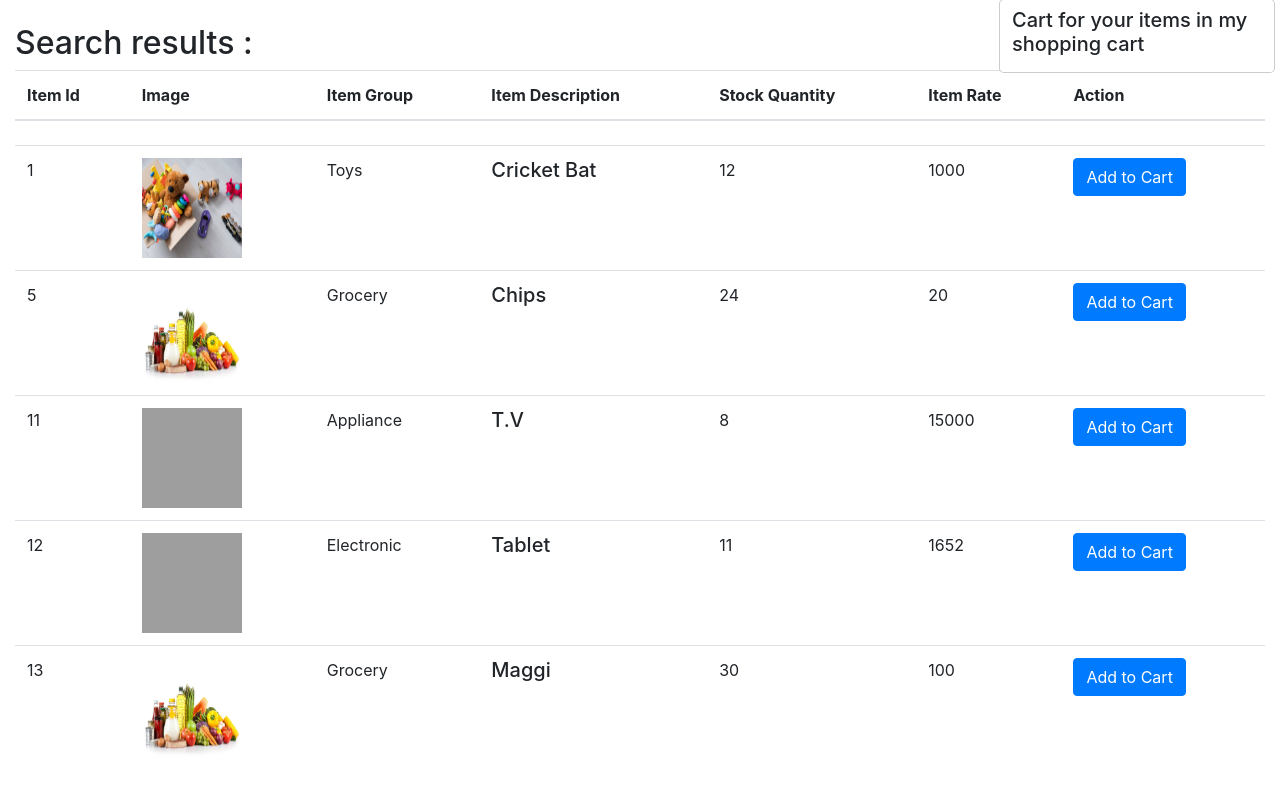
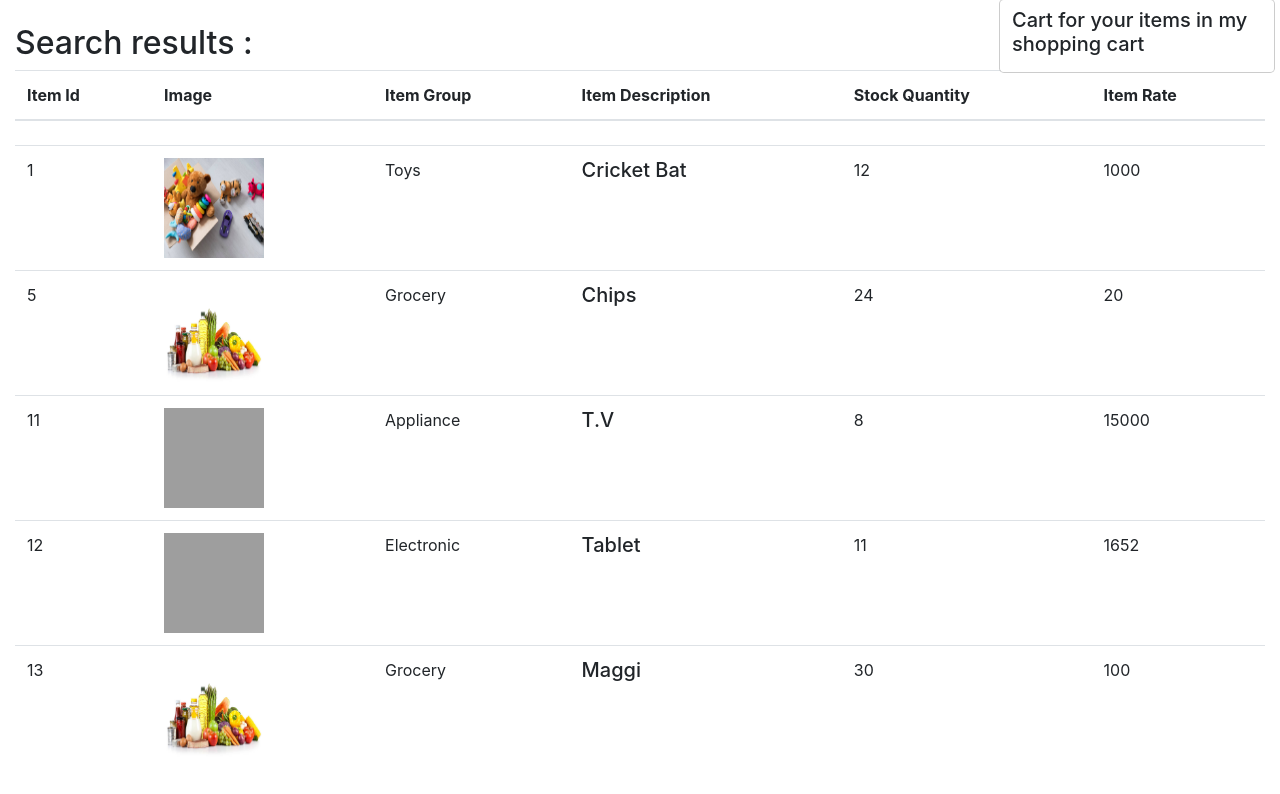
Before and after one commit to aayush999999/my-first-project, a Django app: template templates/search.html in a window 1280 px wide. Shown: the part 56-850 px from the top of the page. Run offline with Django 4.2, Linux system fonts and the light colour scheme; the template is opened without the code that fills it: values that come from a table or form of the project are taken from there, others are empty; data comes from the database, SQL or seed files in the repository; some libraries are stand-ins or nearby versions; grey boxes are pictures that could not be loaded.

Commit message:
improve search feature

```diff
--- a/templates/practice.html
+++ b/templates/practice.html
@@ -48,6 +48,7 @@
 {% block js %}
 
 <script>
+
 
 
   {% comment %} console.log('working'); {% endcomment %}
--- a/templates/search.html
+++ b/templates/search.html
@@ -9,14 +9,13 @@
 
  Your search - <i><b>{{query}}</b></i> - did not match any <b>Items Description</b>.
   Suggestions: <br>
-  Try different keywords.
 
   <ul>
     <li>Make sure that all words are spelled correctly.</li>
     <li>Try more general keywords.</li>
-   <li> Try fewer keywords.</li>
+   {% comment %} <li> Try fewer keywords.</li> {% endcomment %}
    <li> Try different keywords.</li>
-    </li>
+
   </ul>
 
 {% endif %}
@@ -30,7 +29,7 @@
             <th>Item Description</th>
             <th>Stock Quantity</th>
             <th>Item Rate</th>
-            <th>Action</th>
+            {% comment %} <th>Action</th> {% endcomment %}
         </tr>
     </thead>
 
@@ -52,9 +51,9 @@
         <td><h5 class="card-title" id="nameitem{{i.id}}">{{i.item_desc}}</h5></td>
         <td>{{i.stock_qty}}</td>
         <td><span id="priceitem{{i.id}}">{{i.item_rate}}</span></td>
-        <td><span id="divitem{{i.id}}" class="divit">
+        {% comment %} <td><span id="divitem{{i.id}}" class="divit">
             <button id="item{{i.id}}" class="btn btn-primary cart">Add to Cart</button>
-            </span></td>
+            </span></td> {% endcomment %}
     </tr>
 {%endfor%}
 
@@ -130,7 +129,7 @@ function clearCart() {
 
 
 
-function updateCart(cart) {
+{% comment %} function updateCart(cart) {
   var sum = 0;
   for (var item in cart) {
     sum = sum + cart[item][0]; // no of item show in navcart'(0)'
@@ -140,11 +139,11 @@ function updateCart(cart) {
   document.getElementById('cart').innerHTML = sum;
   //console.log(cart);
   updatePopver(cart);
-}
+} {% endcomment %}
 
 
 // If plus or minus button is clicked, change the cart as well as the display value
-$('.divit').on("click", "button.minus", function() {
+{% comment %} $('.divit').on("click", "button.minus", function() {
     a = this.id.slice(7, );
     cart['it' + a][0] = cart['it' + a][0] - 1;
     cart['it' + a][0] = Math.max(0, cart['it' + a][0]);
@@ -162,7 +161,7 @@ $('.divit').on("click", "button.plus", function() {
     cart['it' + a][0] = cart['it' + a][0] + 1;
     document.getElementById('valit' + a).innerHTML = cart['it' + a][0];
     updateCart(cart);
-});
+}); {% endcomment %}
 
 
 </script>
```
